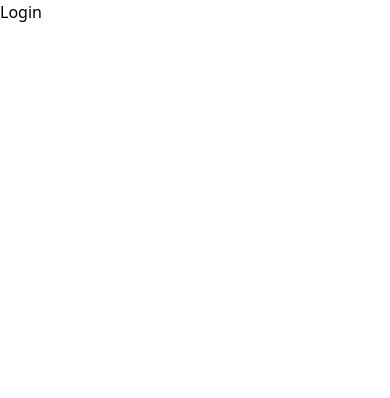
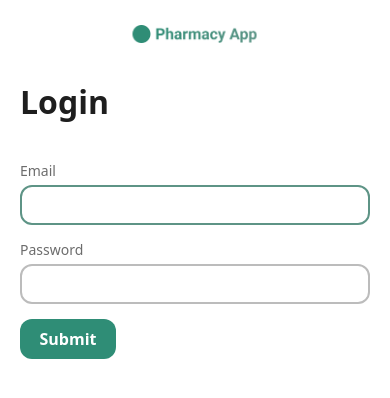
Before and after one commit to acicts/Medica-Pharmacist, a React (Create React App) app: page /login in a window 390 px wide. Shown: the top 398 px of the page. Built offline with nearby package versions, Linux system fonts and the light colour scheme.

Commit message:
Add Login page

```diff
--- /dev/null
+++ b/src/Components/LoginForm.tsx
@@ -0,0 +1,71 @@
+import { ReactNode, useState } from "react";
+import Dropzone from "react-dropzone";
+import { SubmitHandler, useForm, UseFormReturn } from "react-hook-form";
+
+type Inputs = {
+    email: string;
+    password:string;
+};
+
+interface Props {
+    form: UseFormReturn<Inputs, object>;
+    name: "email" | "password";
+    children: ReactNode;
+    type?: string;
+    autofocus?: boolean;
+}
+
+const Field = ({
+    form: { register, formState },
+    children,
+    name,
+    type,
+    autofocus,
+  }: Props) => {
+    const { [name]: error } = formState.errors;
+    return (
+      <div className="flex flex-col text-gray-500 focus-within:text-[#5E9486] w-full my-[15px]">
+        <label htmlFor={name} className="text-sm mb-[4px] text-[#6C6C6C]">
+          {children}
+        </label>
+        <input
+          {...register(name, { required: true })}
+          type={type}
+          autoFocus={autofocus}
+          className="focus:border-[#5E9486] rounded-xl border-2 border-[#BCBCBC] w-full min-w-[300px] h-10 px-3 text-black"
+        />
+        {error && <span className="text-red-500">This field is required</span>}
+      </div>
+    );
+};
+
+const Fields = (props: {form: UseFormReturn<Inputs>})=>{
+    return (
+        <div>
+            <Field form={props.form} name="email" type="email" autofocus>
+                Email
+            </Field>
+            <Field form={props.form} name="password" type="password">
+                Password
+            </Field>
+        </div>
+    )
+}
+
+const LoginForm = ()=>{
+    const form = useForm<Inputs>();
+    const onSubmit: SubmitHandler<Inputs> = (data) => console.log(data);
+    return (
+        <form
+          onSubmit={form.handleSubmit(onSubmit)}
+          className="items-start justify-between w-full"
+        >
+            <Fields form={form}/>
+            <div className="flex items-center justify-between w-52 md:w-80">
+                <button type="submit" className="register-btn">Submit</button>
+            </div>
+        </form>
+      );
+}
+
+export default LoginForm;
--- a/src/Components/SignUpForm.tsx
+++ b/src/Components/SignUpForm.tsx
@@ -7,11 +7,12 @@ type Inputs = {
   email: string;
   ID: string;
   shopName: string;
+  password:string;
 };
 
 interface Props {
   form: UseFormReturn<Inputs, object>;
-  name: "email" | "ID" | "shopName";
+  name: "email" | "ID" | "shopName" | "password";
   children: ReactNode;
   type?: string;
   autofocus?: boolean;
@@ -77,12 +78,43 @@ const ContactSection = (props: {form: UseFormReturn<Inputs>}) => {
     </section>
 }
 
-const VerificationDataSection = () => {
-  return <section>Verification Data</section>
+const VerificationDataSection = (props: {form: UseFormReturn<Inputs>}) => {
+  return <section>
+    <Field form={props.form} name="ID">
+      Pharmacy Pass ID
+    </Field>
+    <div className="w-full">
+      <label htmlFor="upload" className="text-gray-500 text-md text-center lg:text-left w-full">
+        Logo
+      </label>
+      <Dropzone onDrop={console.log}>
+        {({ getRootProps, getInputProps }) => (
+          <section
+            className="aspect-square w-40 border-gray-300 border-2 rounded-xl px-3 text-center items-center flex flex-col justify-center cursor-pointer"
+            {...getRootProps()}
+          >
+            <BsCloudUploadFill className="w-24 h-12" fill="#6c6c6c" />
+            <input
+              {...getInputProps()}
+              accept="image/png, image/jpg, image/jpeg"
+            />
+            {<p className="text-[#6C6C6C] text-[0.8rem]">Upload JPG, JPEG, PNG file</p>}
+          </section>
+        )}
+      </Dropzone>
+    </div>
+  </section>
 }
 
-const CredentialsSection = () => {
-  return <section>Credentials</section>
+const CredentialsSection = (props: {form: UseFormReturn<Inputs>}) => {
+  return <section>
+    <Field form={props.form} name="email" type="email">
+      Email
+    </Field>
+    <Field form={props.form} name="password" type="password">
+      Password
+    </Field>
+  </section>
 }
 
 const SignupForm = () => {
@@ -103,8 +135,8 @@ const SignupForm = () => {
     >
       {section === "a" ?
         <ContactSection form={form} />: section === "b" ?
-        <VerificationDataSection /> :
-        <CredentialsSection />
+        <VerificationDataSection form={form}/> :
+        <CredentialsSection form={form}/>
       }
       <div className="flex items-end justify-between w-[40px] ml-[5px] mt-[45px] mb-[15px]">
         <div className="w-[8px] h-[8px] rounded-full bg-[#2F8D76]"></div>
--- a/src/Pages/Login.tsx
+++ b/src/Pages/Login.tsx
@@ -1,8 +1,16 @@
-import React from 'react'
+import LoginForm from "../Components/LoginForm";
 
 const Login = () => {
   return (
-    <div>Login</div>
+    <div className="flex w-full items-end justify-between lg:items-center h-[100vh]">
+      <div className="custom-scroll-bar md:w-[49.7%] w-full lg:px-[40px] md:px-[20px] sm:px-[10%]  px-[20px] overflow-y-scroll h-[100vh]">
+        <img src="/logo.png" alt="logo" className="md:mt-[45px] md:w-[200px] sm:w-[175px] w-[125px] relative left-[50%] translate-x-[-50%] mt-[25px] md:static md:left-0 md:translate-x-0 md:top-0" />
+        <p className="my-[35px] text-[2rem] font-black  w-full text-left sm:text-center md:text-left text-[#1E1E1E]">Login</p>
+        <LoginForm />
+      </div>
+
+      <div className="w-6/12 h-[100vh] bg-[url('https://images.unsplash.com/photo-1583088580009-2d947c3e90a6?ixlib=rb-1.2.1&ixid=MnwxMjA3fDB8MHxwaG90by1wYWdlfHx8fGVufDB8fHx8&auto=format&fit=crop&w=689&q=80')] bg-cover bg-center hidden md:block" />
+    </div>
   )
 }
 
```
